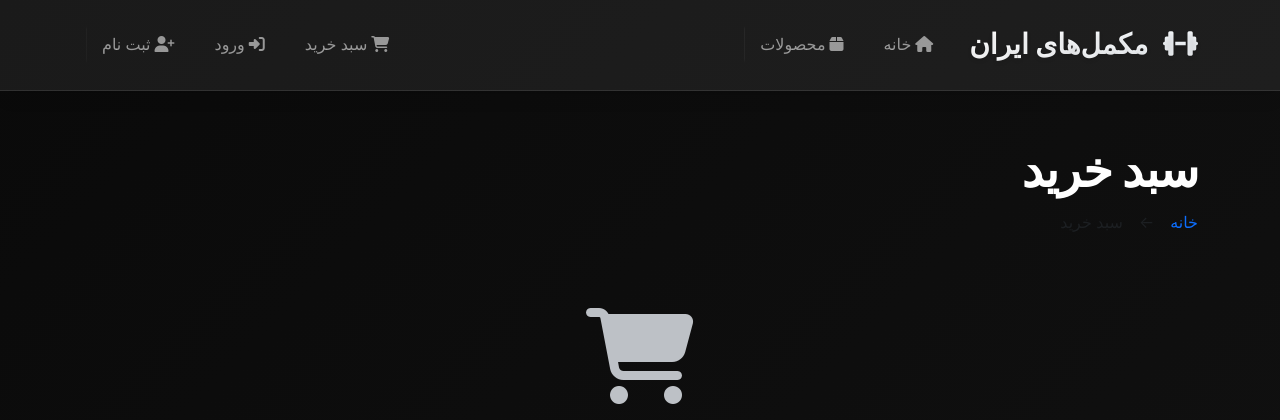
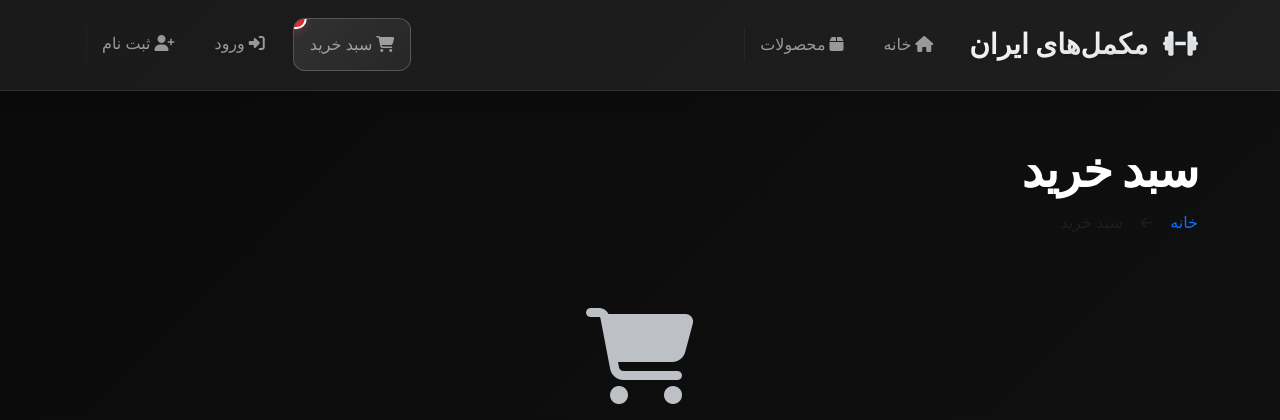
Before and after one commit to amirhosein-fasihi/KhanMokamel, a Flask app: page /cart in a window 1280 px wide. Shown: the top 420 px of the page. Run offline with Flask 3, Linux system fonts and the light colour scheme.

Commit message:
Make the shopping cart button more visible and user-friendly on every page
Enhance cart display with a permanent item count badge, animations, and safe element handling.

Replit-Commit-Author: Agent
Replit-Commit-Session-Id: 591441c3-ebbf-4959-9929-253bd95f4c11
Replit-Commit-Screenshot-Url: https://storage.googleapis.com/screenshot-production-us-central1/599b9ab2-a936-4fbf-a158-d42f0052433c/591441c3-ebbf-4959-9929-253bd95f4c11/iY5otab

```diff
--- a/static/css/style.css
+++ b/static/css/style.css
@@ -231,6 +231,44 @@ a:hover {
 
 .navbar-toggler:focus {
     box-shadow: 0 0 0 0.25rem rgba(255, 255, 255, 0.25);
+}
+
+/* Enhanced Cart Button */
+.cart-link {
+    position: relative;
+    background: linear-gradient(135deg, rgba(255, 255, 255, 0.1) 0%, rgba(255, 255, 255, 0.05) 100%);
+    border: 1px solid rgba(255, 255, 255, 0.2);
+    border-radius: var(--radius-lg);
+    margin-left: 0.5rem !important;
+}
+
+.cart-link:hover {
+    background: linear-gradient(135deg, rgba(255, 255, 255, 0.2) 0%, rgba(255, 255, 255, 0.1) 100%);
+    border-color: rgba(255, 255, 255, 0.3);
+    transform: translateY(-1px);
+}
+
+.cart-badge {
+    min-width: 20px;
+    height: 20px;
+    display: flex;
+    align-items: center;
+    justify-content: center;
+    font-size: 0.75rem;
+    font-weight: 600;
+    background: linear-gradient(135deg, var(--danger-color) 0%, #dc2626 100%) !important;
+    border: 2px solid white;
+    box-shadow: 0 2px 8px rgba(239, 68, 68, 0.3);
+    animation: pulse 2s infinite;
+}
+
+.cart-badge:empty::before {
+    content: '0';
+}
+
+@keyframes pulse {
+    0%, 100% { transform: scale(1); }
+    50% { transform: scale(1.1); }
 }
 
 /* Dark Mode Hero Section */
--- a/static/js/main.js
+++ b/static/js/main.js
@@ -8,6 +8,7 @@ document.addEventListener('DOMContentLoaded', function() {
     initializeSmoothScrolling();
     initializeTooltips();
     initializeFormValidation();
+    initializeCartUpdates();
 });
 
 // Scroll-triggered animations
@@ -55,6 +56,8 @@ function initializeProductGridToggle() {
 
 function setGridView(isGrid) {
     const products = document.querySelectorAll('.product-item');
+    if (products.length === 0) return;
+
     products.forEach(product => {
         if (isGrid) {
             product.className = 'col-md-6 col-lg-4 product-item mb-4';
@@ -422,6 +425,54 @@ function initializeLazyLoading() {
 // Initialize lazy loading when DOM is ready
 document.addEventListener('DOMContentLoaded', initializeLazyLoading);
 
+// Cart update functionality
+function initializeCartUpdates() {
+    // Update cart badge when items are added
+    const addToCartButtons = document.querySelectorAll('.add-to-cart-btn');
+    addToCartButtons.forEach(button => {
+        button.addEventListener('click', function(e) {
+            // Animate cart badge when item is added
+            const cartBadge = document.querySelector('.cart-badge');
+            if (cartBadge) {
+                cartBadge.style.animation = 'none';
+                cartBadge.offsetHeight; // Trigger reflow
+                cartBadge.style.animation = 'pulse 0.5s ease-out';
+            }
+        });
+    });
+}
+
+// Safe element selection to prevent null errors
+function safeQuerySelector(selector) {
+    try {
+        return document.querySelector(selector);
+    } catch (error) {
+        console.warn('Element not found:', selector);
+        return null;
+    }
+}
+
+// Replace direct element access with safe selection
+function initializeProductGridToggle() {
+    const gridBtn = safeQuerySelector('#gridView');
+    const listBtn = safeQuerySelector('#listView');
+    const productContainer = safeQuerySelector('.products-grid');
+
+    if (gridBtn && listBtn && productContainer) {
+        gridBtn.addEventListener('click', () => {
+            setGridView(true);
+            gridBtn.classList.add('active');
+            listBtn.classList.remove('active');
+        });
+
+        listBtn.addEventListener('click', () => {
+            setGridView(false);
+            listBtn.classList.add('active');
+            gridBtn.classList.remove('active');
+        });
+    }
+}
+
 // Mobile-specific optimizations
 document.addEventListener('DOMContentLoaded', function() {
     // Improve mobile navigation
--- a/templates/base.html
+++ b/templates/base.html
@@ -90,13 +90,15 @@
 
                 <ul class="navbar-nav">
                     <li class="nav-item">
-                        <a class="nav-link position-relative" href="{{ url_for('cart') }}">
+                        <a class="nav-link position-relative cart-link" href="{{ url_for('cart') }}">
                             <i class="fas fa-shopping-cart me-1"></i>سبد خرید
-                            {% if session.cart %}
-                                <span class="position-absolute top-0 start-100 translate-middle badge rounded-pill bg-danger">
+                            <span class="position-absolute top-0 start-100 translate-middle badge rounded-pill bg-danger cart-badge">
+                                {% if session.cart %}
                                     {{ session.cart.values() | sum }}
-                                </span>
-                            {% endif %}
+                                {% else %}
+                                    0
+                                {% endif %}
+                            </span>
                         </a>
                     </li>
                     {% if session.user_id %}
```
Also changed, not shown: replit.md (+3 -0 lines).
